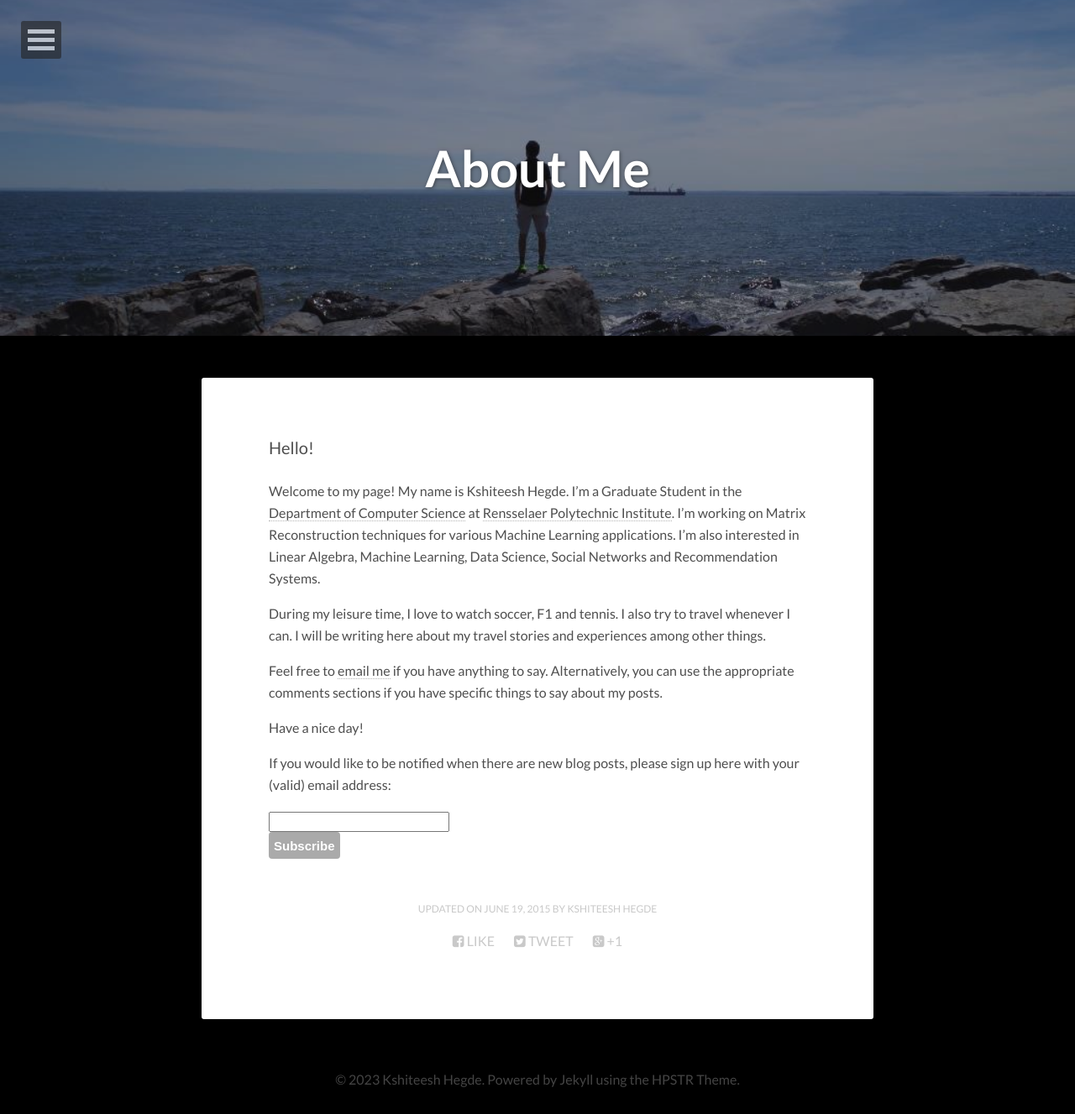
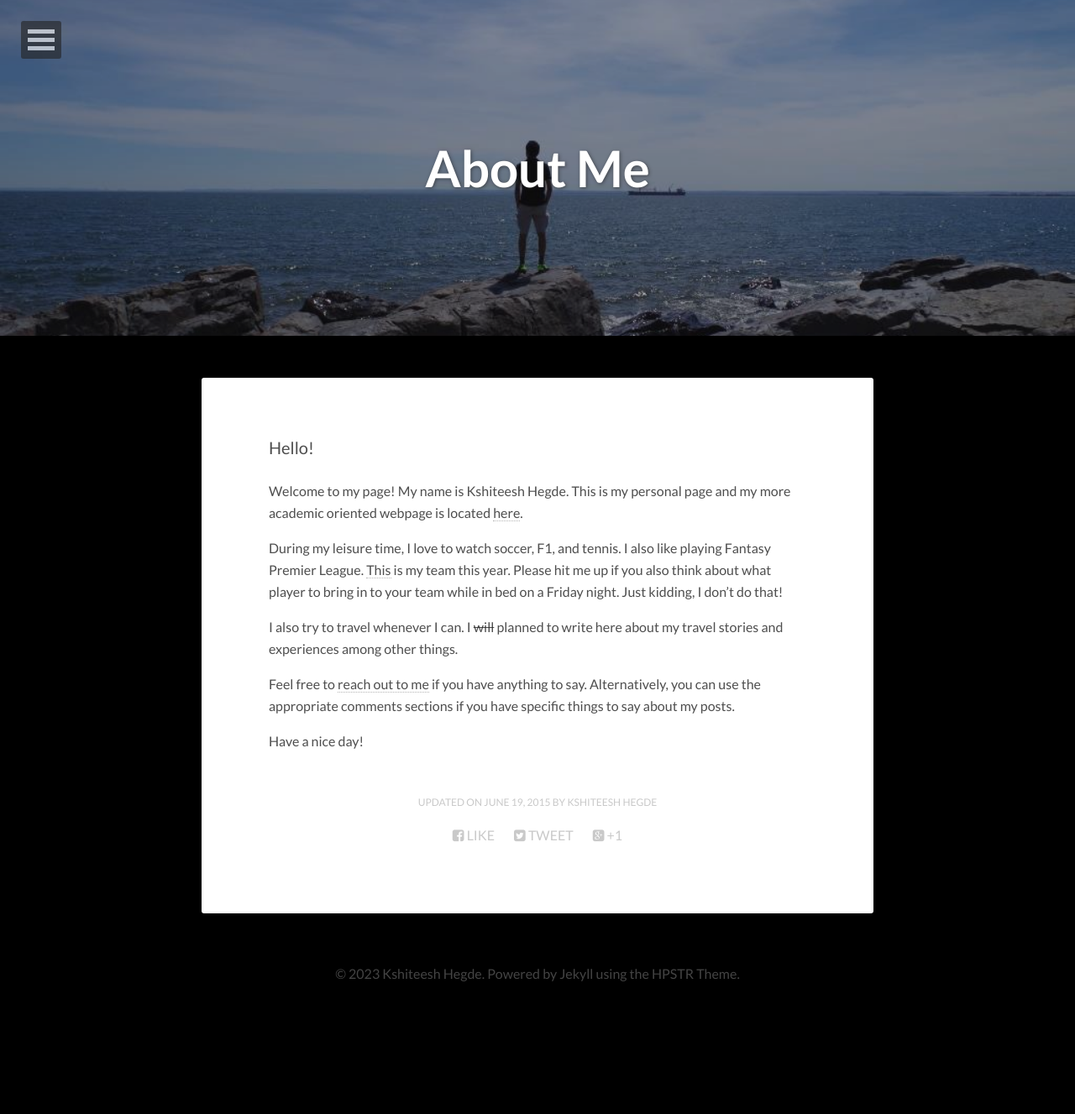
Before and after one commit to kshiteesh/personal_website, a Jekyll site: the page built from about/index.md, in a window 1280 px wide. Shown: the whole page at 84% size. Built offline with Jekyll 4.4.1, drawn with Linux system fonts in a browser that asks for light colours; nearby versions of some CDN libraries; comment, search, counter and statistics services are not loaded; after the commit the page ends 1201 px from its top, so only the background shows below that.

Commit message:
update the about section

```diff
--- a/about/index.md
+++ b/about/index.md
@@ -12,39 +12,12 @@ modified: 2015-06-19
 
 Hello!
 
-Welcome to my page! My name is Kshiteesh Hegde. I'm a Graduate Student in the [Department of Computer Science](https://cs.rpi.edu/) at [Rensselaer Polytechnic Institute](https://www.rpi.edu/). I'm working on Matrix Reconstruction techniques for various Machine Learning applications. I'm also interested in Linear Algebra, Machine Learning, Data Science, Social Networks and Recommendation Systems.
+Welcome to my page! My name is Kshiteesh Hegde. This is my personal page and my more academic oriented webpage is located [here](https://www.hegde.ai).
 
-During my leisure time, I love to watch soccer, F1 and tennis. I also try to travel whenever I can. I will be writing here about my travel stories and experiences among other things.
+During my leisure time, I love to watch soccer, F1, and tennis. I also like playing Fantasy Premier League. [This](https://fantasy.premierleague.com/entry/107956/history) is my team this year. Please hit me up if you also think about what player to bring in to your team while in bed on a Friday night. Just kidding, I don't do that!
 
-Feel free to [email me](mailto:kshiteesh@hegde.me) if you have anything to say. Alternatively, you can use the appropriate comments sections if you have specific things to say about my posts.
+I also try to travel whenever I can. I <s>will</s> planned to write here about my travel stories and experiences among other things.
+
+Feel free to [reach out to me](mailto:sayhi@kshiteesh.com) if you have anything to say. Alternatively, you can use the appropriate comments sections if you have specific things to say about my posts.
 
 Have a nice day!
-
-If you would like to be notified when there are new blog posts, please sign up here with your (valid) email address:
-
-<!-- Begin MailChimp Signup Form -->
-<link href="//cdn-images.mailchimp.com/embedcode/classic-081711.css" rel="stylesheet" type="text/css">
-<style type="text/css">
-	#mc_embed_signup{background:#fff; clear:left; font:14px; }
-	#mc_embed_signup form {display:block; position:relative; text-align:left;}
-	#mc_embed_signup .button {clear:both; background-color: #aaa; border: 0 none; border-radius:4px; color: #FFFFFF; cursor: pointer; display: inline-block; font-size:15px; font-weight: bold; height: 32px; line-height: 32px; text-align: center; text-decoration: none; vertical-align: top; white-space: nowrap; width: auto;}
-</style>
-<div id="mc_embed_signup">
-<form action="//hegde.us10.list-manage.com/subscribe/post?u=def4dd9781daa1f9d44dc7676&amp;id=d57ca91cf1" method="post" id="mc-embedded-subscribe-form" name="mc-embedded-subscribe-form" class="validate" target="_blank" placeholder="Valid Email Address" novalidate>
-    <div id="mc_embed_signup_scroll">
-
-<div class="mc-field-group">
-	<label for="mce-EMAIL"> </label>
-	<input type="email" value="" name="EMAIL" class="required email" id="mce-EMAIL">
-</div>
-	<div id="mce-responses" class="clear">
-		<div class="response" id="mce-error-response" style="display:none"></div>
-		<div class="response" id="mce-success-response" style="display:none"></div>
-	</div>    <!-- real people should not fill this in and expect good things - do not remove this or risk form bot signups-->
-    <div style="position: absolute; left: -5000px;"><input type="text" name="b_def4dd9781daa1f9d44dc7676_d57ca91cf1" tabindex="-1" value=""></div>
-    <div class="clear"><input type="submit" value="Subscribe" name="subscribe" id="mc-embedded-subscribe" class="button"></div>
-    </div>
-</form>
-</div>
-<script type='text/javascript' src='//s3.amazonaws.com/downloads.mailchimp.com/js/mc-validate.js'></script><script type='text/javascript'>(function($) {window.fnames = new Array(); window.ftypes = new Array();fnames[0]='EMAIL';ftypes[0]='email';fnames[1]='FNAME';ftypes[1]='text';fnames[2]='LNAME';ftypes[2]='text';}(jQuery));var $mcj = jQuery.noConflict(true);</script>
-<!--End mc_embed_signup-->
```
